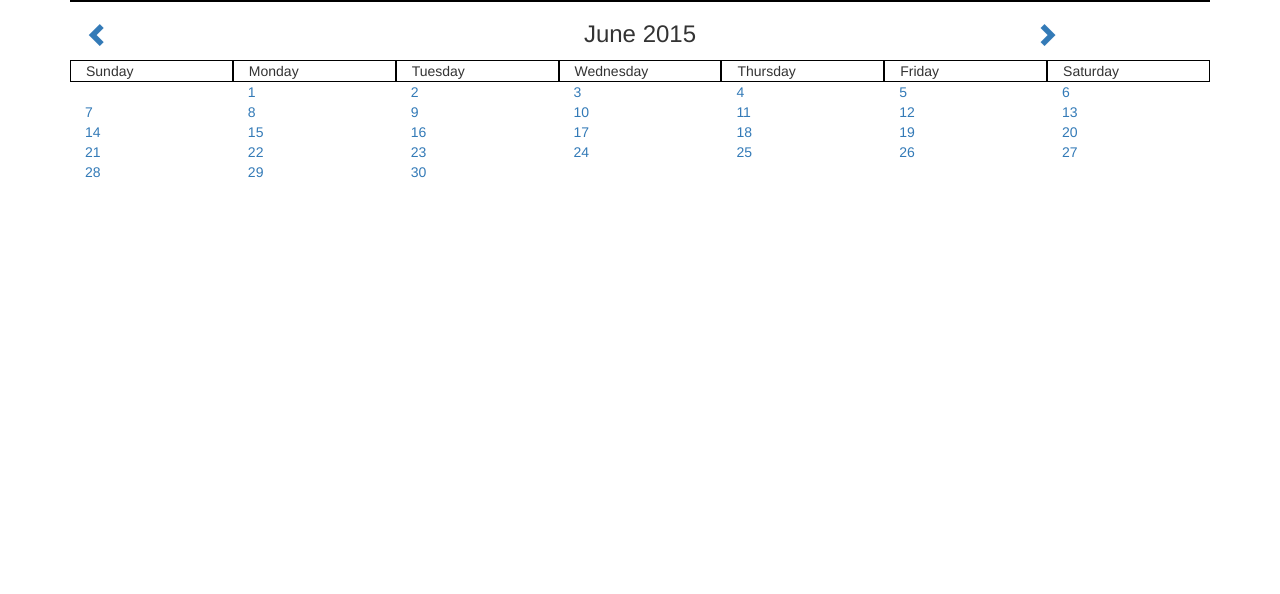
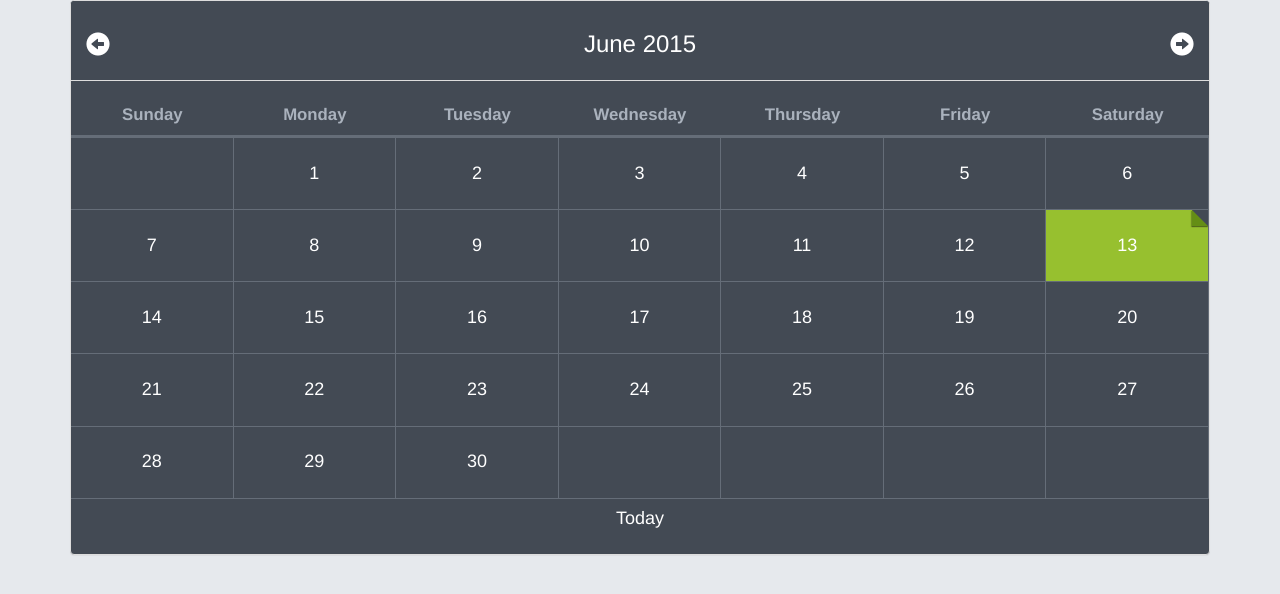
Before and after one commit to unaveed/calendar, a website: page app/index.html in a window 1280 px wide. Drawn offline with nearby package versions, Linux system fonts and the light colour scheme.

Commit message:
Added styling. Fixed an issue with displaying cells with no content.

```diff
--- a/app/app.css
+++ b/app/app.css
@@ -1,5 +1,7 @@
 /* app css stylesheet */
-
+body {
+  background-color: #E6E9ED;
+}
 .menu {
   list-style: none;
   border-bottom: 0.1em solid black;
@@ -29,15 +31,57 @@
   padding: 0;
 }
 
-.left {
-  position: absolute;
-  left: 0;
+.calendar-bg  {
+  background-color: #434a54;
 }
 
-.right {
-  position: absolute;
-  right: 0;
+.days-of-week {
+  font-size: 1.2em;
+  font-weight: 600;
+}
+
+.panel-default>.panel-heading {
+  background-color: #434a54;
+  color: #ffffff;
+}
+
+.panel a {
+  color: #ffffff;
+}
+
+.week-border {
+  border-bottom: 3px solid #656D78;
+  color: #aab2bd;
+}
+
+.arrow {
+  color: #ffffff;
+}
+
+.day-display {
+  padding: 2%;
+  border-right: 1px solid #656D78;
+  border-bottom: 1px solid #656D78;
+  font-size: 18px;
   display: block;
+}
+.day-display .edge {
+  padding: 2%;
+  border-bottom: 1px solid #656D78;
+  font-size: 18px;
+  display: block;
+}
+
+a.day-display {
+  text-decoration: none;
+}
+
+a.day-display:hover {
+  background-color: #97C02F;
+}
+
+.day-active {
+  background-color: #37BC9B;
 }
 
 @media (min-width: 768px){
@@ -56,6 +100,7 @@
     width: 14.285714285714285714285714285714%;
     *width: 14.285714285714285714285714285714%;
   }
+}
 
 .days {
   border: 1px solid #000;
@@ -64,4 +109,29 @@
 .border {
   border: 1px solid #000000;
 }
+
+.note {
+  /*position: relative;*/
+  /*width: 30%;*/
+  /*padding: 1em 1.5em;*/
+  /*margin: 2em auto;*/
+  /*color: #fff;*/
+  background: #97C02F;
+  overflow: hidden;
 }
+
+.note:before {
+  content: "";
+  position: absolute;
+  top: 0;
+  right: 0;
+  border-width: 0 16px 16px 0;
+  border-style: solid;
+  border-color: #fff #434a54 #658E15 #658E15;
+  background: #658E15;
+  -webkit-box-shadow: 0 1px 1px rgba(0,0,0,0.3), -1px 1px 1px rgba(0,0,0,0.2);
+  -moz-box-shadow: 0 1px 1px rgba(0,0,0,0.3), -1px 1px 1px rgba(0,0,0,0.2);
+  box-shadow: 0 1px 1px rgba(0,0,0,0.3), -1px 1px 1px rgba(0,0,0,0.2);
+  /* Firefox 3.0 damage limitation */
+  display: block; width: 0;
+}
--- a/app/app.js
+++ b/app/app.js
@@ -7,7 +7,10 @@ app.controller('CalendarController', function($scope){
   $scope.today = new Date();
   $scope.month = $scope.today.getMonth();
   $scope.year = $scope.today.getFullYear();
-  $scope.day = $scope.today.getDate();
+
+  $scope.currentDay = $scope.today.getDate();
+  $scope.currentMonth = $scope.today.getMonth();
+  $scope.currentYear = $scope.today.getFullYear();
 
   $scope.startDayOfMonth = function(m, y) {
     return new Date(y, m, 1).getUTCDay();
@@ -20,6 +23,7 @@ app.controller('CalendarController', function($scope){
     var arr = [];
     var numDays = $scope.daysInMonth($scope.month, $scope.year);
     var padding = $scope.firstDay().getDay();
+    var endpadding = ($scope.numberOfWeeks().length * 7) - (numDays + padding);
 
     for (var i = 0; i < padding; i++) {
       arr.push(0);
@@ -28,7 +32,11 @@ app.controller('CalendarController', function($scope){
     for (var i = 1; i <= numDays; i++) {
       arr.push(i);
     }
-    console.log(arr.length);
+
+    for (var i = 0; i < endpadding; i++) {
+      arr.push(0);
+    }
+
     return arr;
   };
 
@@ -81,6 +89,10 @@ app.controller('CalendarController', function($scope){
     alert('Date is ' + $scope.month + '/' + day + '/' + $scope.year);
   };
 
+  $scope.displayToday = function() {
+    $scope.month = $scope.today.getMonth();
+    $scope.year = $scope.today.getFullYear();
+  };
 });
 app.directive('calendar', function() {
   return {
--- a/app/index.html
+++ b/app/index.html
@@ -5,8 +5,8 @@
   <title>My AngularJS App</title>
   <meta name="description" content="">
   <meta name="viewport" content="width=device-width, initial-scale=1">
-  <link rel="stylesheet" href="app.css">
-  <link rel="stylesheet" href="https://maxcdn.bootstrapcdn.com/bootstrap/3.3.4/css/bootstrap.min.css">
+    <link rel="stylesheet" href="https://maxcdn.bootstrapcdn.com/bootstrap/3.3.4/css/bootstrap.min.css">
+    <link rel="stylesheet" href="app.css">
     <script src="https://ajax.googleapis.com/ajax/libs/angularjs/1.3.16/angular.min.js"></script>
     <script src="https://maxcdn.bootstrapcdn.com/bootstrap/3.3.4/js/bootstrap.min.js"></script>
     <script src="app.js"></script>
--- a/app/templates/cal.html
+++ b/app/templates/cal.html
@@ -1,14 +1,27 @@
-<div class="border">
-    <div class="col-md-2 left"><h3><a href="#" ng-click="previousMonth()"><i class="glyphicon glyphicon-chevron-left"></i></a></h3></div>
-    <div class="col-md-8">
-        <h3 class="text-center">{{months[month]}} {{year}}</h3>
+<div class="panel panel-default calendar-bg">
+    <div class="panel-heading">
+        <div class="row">
+            <h3 class="col-xs-2 col-sm-2 col-md-2 text-left"><a href="#" ng-click="previousMonth()"><i class="glyphicon glyphicon-circle-arrow-left arrow"></i></a></h3>
+            <h3 class="col-xs-8 col-sm-2 col-md-8 pane-title text-center">{{months[month]}} {{year}}</h3>
+            <h3 class="col-xs-2 col-sm-2 col-md-2 text-right"><a href="#" ng-click="nextMonth()"><i class="glyphicon glyphicon-circle-arrow-right arrow"></i></a></h3>
+        </div>
     </div>
-    <div class="col-md-2 right"><h3><a href="#" ng-click="nextMonth()"><i class="glyphicon glyphicon-chevron-right"></i></a></h3></div>
+    <div class="panel-body">
+        <div class="row">
+            <div class="seven-cols" ng-repeat="day in days">
+                <div class="col-xs-1 col-sm-1 col-md-1 text-center week-border"><h4 class="days-of-week">{{day}}</h4></div>
+            </div>
+            <div class="seven-cols" ng-repeat="day in daysList() track by $index">
+                <!--<div class="col-xs-1 col-sm-1 col-md-1 text-center {{($index + 1) % 7 !== 0 ? 'day-display' : 'day-display-edge'}} {{(day === currentDay && month === currentMonth && year === currentYear) ? 'note' : ''}}" ng-if="day !== 0">-->
+                    <a class="col-xs-1 col-sm-1 col-md-1 text-center {{($index + 1) % 7 !== 0 ? 'day-display' : 'day-display edge'}} {{(day === currentDay && month === currentMonth && year === currentYear) ? 'note' : ''}}" ng-if="day !== 0" href="#" ng-click="displayDate(day)">{{day}}</a>
+                <!--</div>-->
+                <div class="col-xs-1 col-sm-1 col-md-1 {{($index + 1) % 7 !== 0 ? 'day-display' : 'day-display edge'}}" ng-if="day === 0">&nbsp;</div>
+            </div>
+            <div class="col-xs-12 col-sm-12 col-md-12">
+                <div class="footer text-center">
+                    <h4><a href="#" ng-click="displayToday()">Today</a></h4>
+                </div>
+            </div>
+        </div>
+    </div>
 </div>
-<div class="seven-cols" ng-repeat="day in days">
-    <div class="col-md-1 border">{{day}}</div>
-</div>
-<div class="seven-cols" ng-repeat="day in daysList() track by $index">
-    <div class="col-md-1" ng-if="day !== 0"><a href="#" ng-click="displayDate(day)">{{day}}</a></div>
-    <div class="col-md-1" ng-if="day === 0">&nbsp;</div>
-</div>
```
Lines whose indentation alone changed are shown as unchanged.
